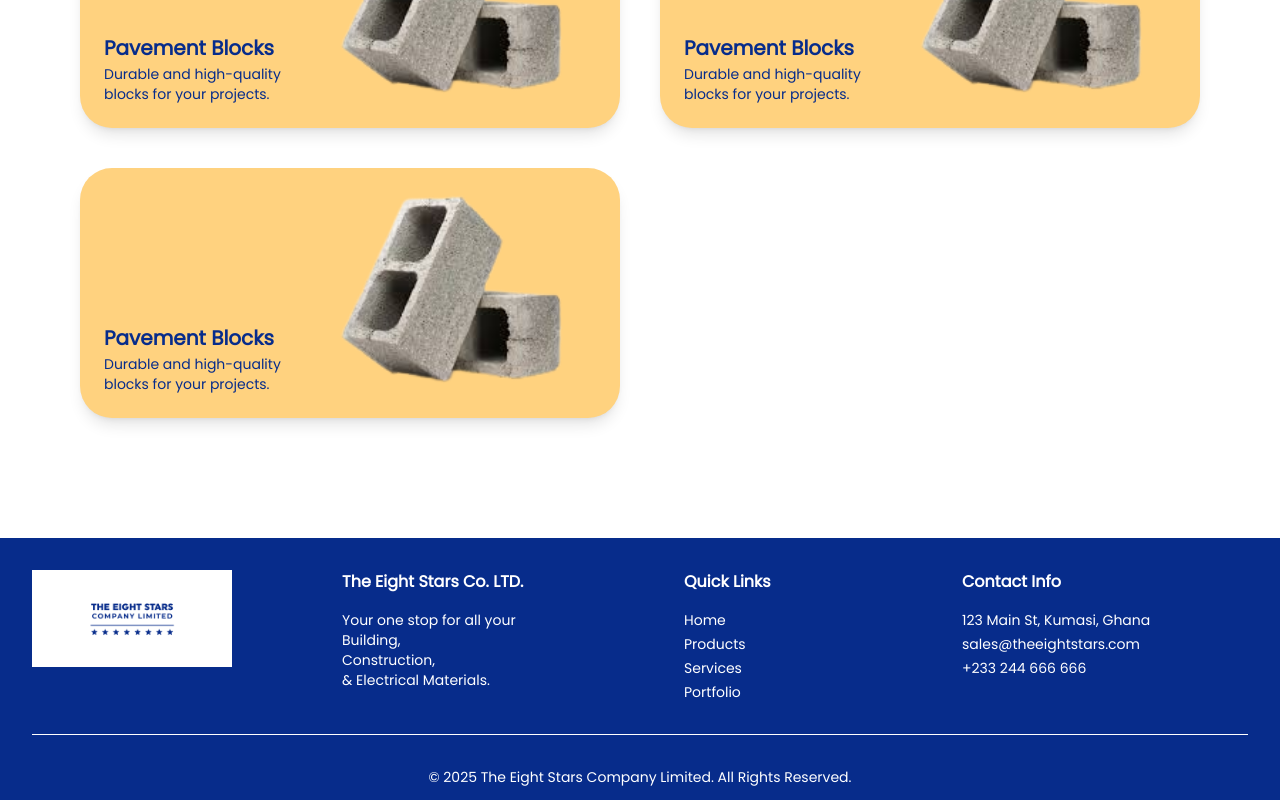
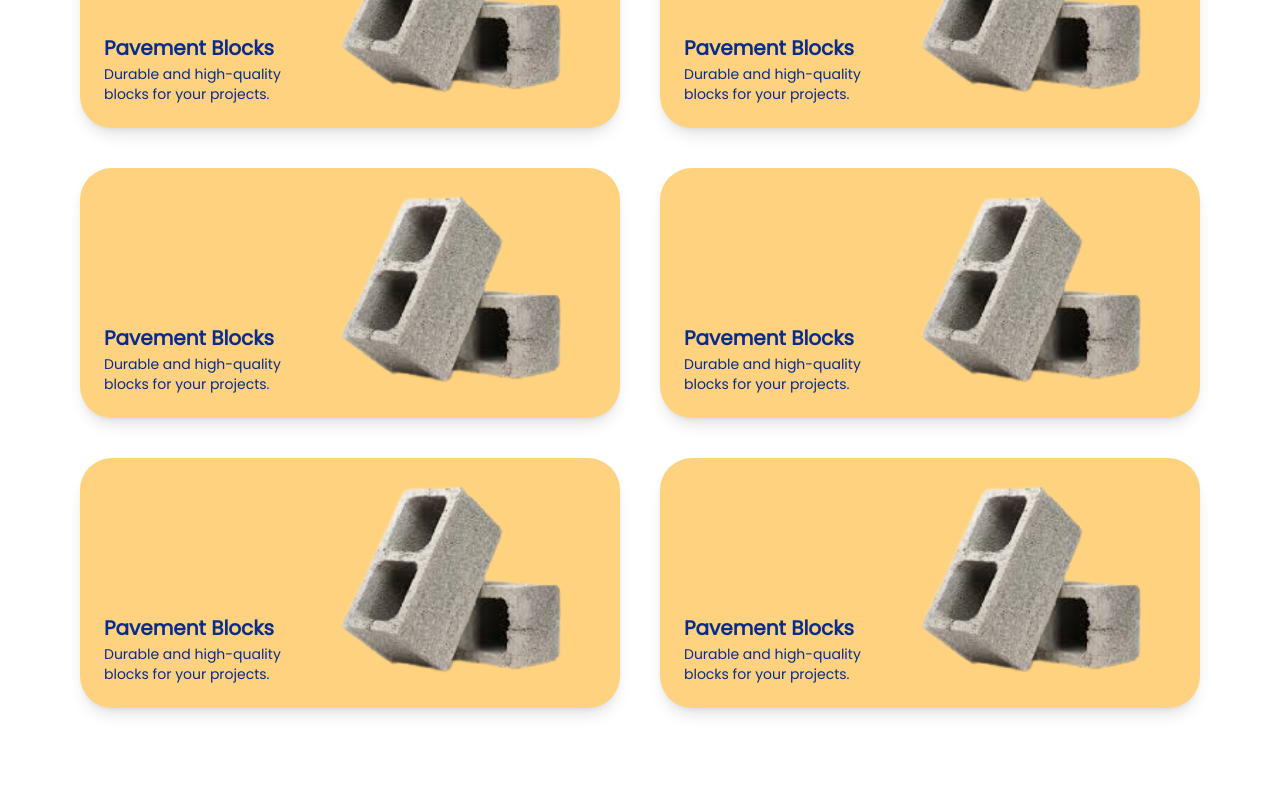
Before and after one commit to The-Eight-Stars-Company-Limited/tier1-web-app-project, a Next.js app: page /products in a window 1280 px wide. Shown: the part 760-1560 px from the top of the page. Built offline with nearby package versions, Linux system fonts and the light colour scheme.

Commit message:
Fix: Product page refinement 3

```diff
--- a/src/app/products/page.tsx
+++ b/src/app/products/page.tsx
@@ -41,15 +41,15 @@ export default function Products() {
 
             {/* These cards will be hidden on mobile */}
             <RectangularCard
-              className="hidden"
+              className="hidden md:flex"
               src="/images/products/rm-blocks-1.png"
             />
             <RectangularCard
-              className="hidden"
+              className="hidden md:flex"
               src="/images/products/rm-blocks-1.png"
             />
             <RectangularCard
-              className="hidden"
+              className="hidden md:flex"
               src="/images/products/rm-blocks-1.png"
             />
           </div>
```
